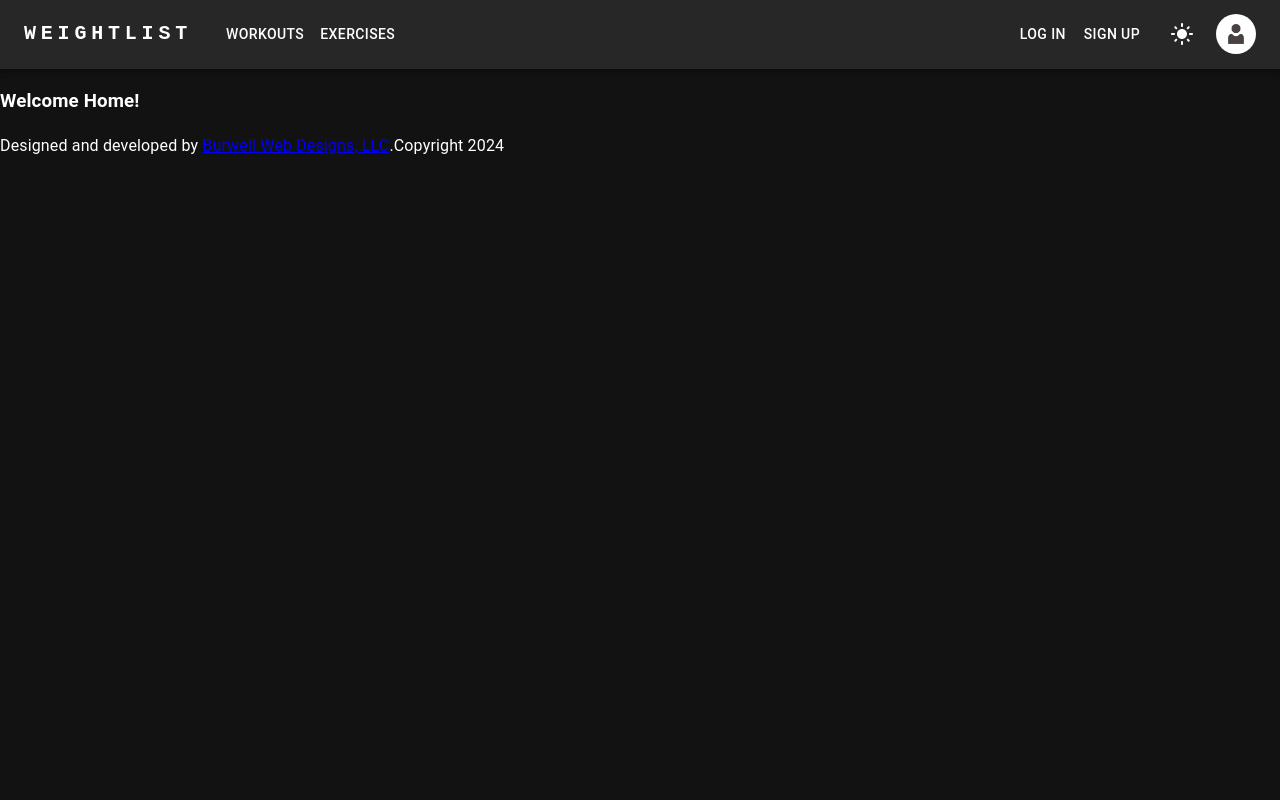
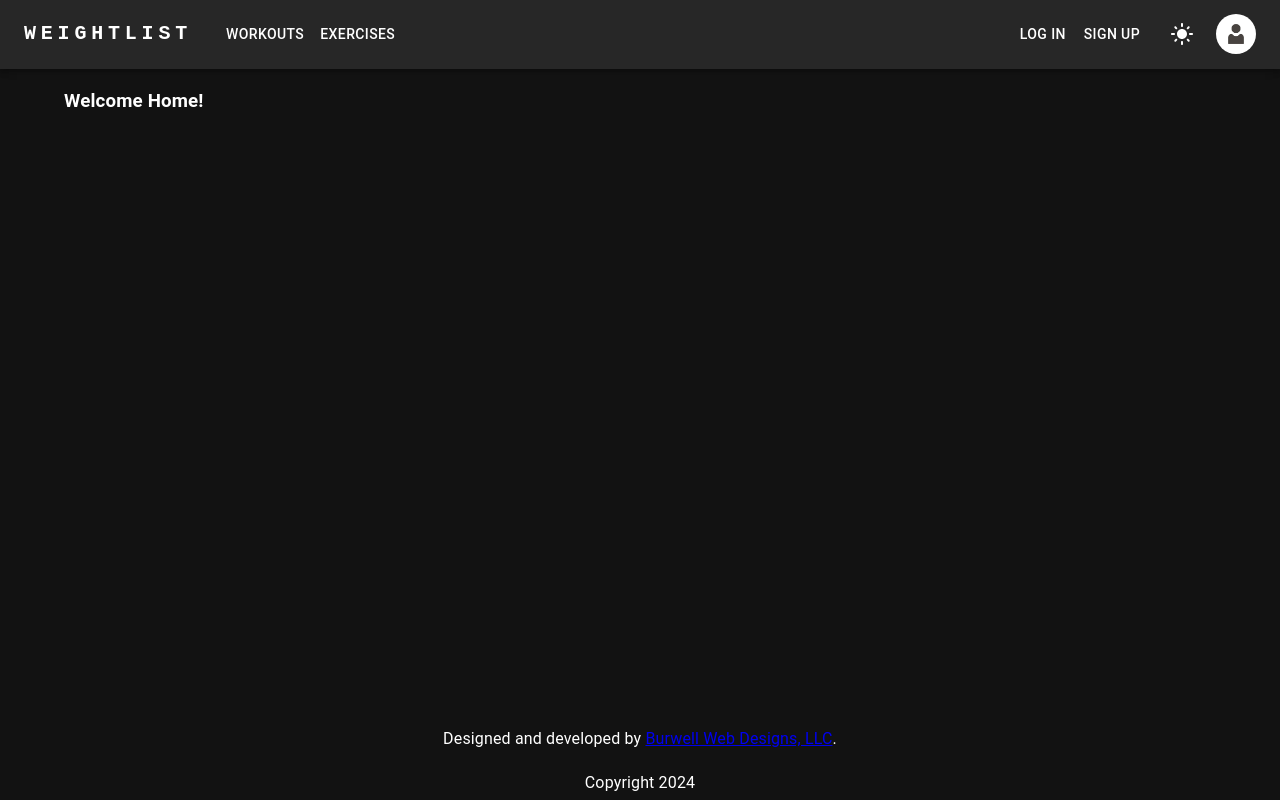
Before and after one commit to cburwell/weightlist, a React (Vite) app in the folder frontend/weightlist/: page / in a window 1280 px wide. Built offline with nearby package versions, Linux system fonts and the light colour scheme.

Commit message:
Changed pages to use MUI elements

```diff
--- a/frontend/weightlist/global.css
+++ b/frontend/weightlist/global.css
@@ -1,3 +1,7 @@
+main {
+    min-height: 80vh;
+}
+
 .spacer {
     flex-grow: 1;
 }
--- a/frontend/weightlist/src/components/footer.tsx
+++ b/frontend/weightlist/src/components/footer.tsx
@@ -1,8 +1,20 @@
+import {Box, Container} from "@mui/material";
+
 export default function Footer() {
   return (
     <footer>
-      <span>Designed and developed by <a href="burwellwebdesigns.com">Burwell Web Designs, LLC</a>.</span>
-      <span>Copyright 2024</span>
+      <Container maxWidth="xl">
+        <Box
+          display="flex"
+          flexDirection="column"
+          gap="20px"
+          justifyContent="center"
+          alignItems="center"
+        >
+          <span>Designed and developed by <a href="burwellwebdesigns.com">Burwell Web Designs, LLC</a>.</span>
+          <span>Copyright 2024</span>
+        </Box>
+      </Container>
     </footer>
   )
 }
--- a/frontend/weightlist/src/routes/__root.tsx
+++ b/frontend/weightlist/src/routes/__root.tsx
@@ -4,7 +4,7 @@ import {TanStackRouterDevtools} from '@tanstack/router-devtools'
 import Header from "../components/header";
 import Footer from "../components/footer";
 import { ThemeProvider, createTheme } from '@mui/material/styles';
-import { CssBaseline } from '@mui/material';
+import {Container, CssBaseline} from '@mui/material';
 
 export const Route = createRootRoute({
   component: RootComponent,
@@ -21,7 +21,11 @@ function RootComponent() {
     <>
       <ThemeProvider theme={theme} defaultMode="dark">
         <Header></Header>
-        <Outlet/>
+        <main>
+          <Container>
+            <Outlet />
+          </Container>
+        </main>
         <Footer></Footer>
         <TanStackRouterDevtools position="bottom-right"/>
         <CssBaseline />
--- a/frontend/weightlist/src/routes/exercises.tsx
+++ b/frontend/weightlist/src/routes/exercises.tsx
@@ -1,5 +1,6 @@
 import * as React from 'react'
 import { createFileRoute } from '@tanstack/react-router'
+import {Box} from "@mui/material";
 
 export const Route = createFileRoute('/exercises')({
   component: ExercisesComponent,
@@ -7,8 +8,8 @@ export const Route = createFileRoute('/exercises')({
 
 function ExercisesComponent() {
   return (
-    <div className="p-2">
+    <Box>
       <h3>Exercises</h3>
-    </div>
+    </Box>
   )
 }
--- a/frontend/weightlist/src/routes/index.tsx
+++ b/frontend/weightlist/src/routes/index.tsx
@@ -1,5 +1,6 @@
 import * as React from 'react'
-import { createFileRoute } from '@tanstack/react-router'
+import {createFileRoute} from '@tanstack/react-router'
+import {Box} from "@mui/material";
 
 export const Route = createFileRoute('/')({
   component: HomeComponent,
@@ -7,8 +8,8 @@ export const Route = createFileRoute('/')({
 
 function HomeComponent() {
   return (
-    <div className="p-2">
+    <Box>
       <h3>Welcome Home!</h3>
-    </div>
+    </Box>
   )
 }
--- a/frontend/weightlist/src/routes/login.tsx
+++ b/frontend/weightlist/src/routes/login.tsx
@@ -1,5 +1,6 @@
 import * as React from 'react'
 import { createFileRoute } from '@tanstack/react-router'
+import {Box} from "@mui/material";
 
 export const Route = createFileRoute('/login')({
   component: LoginComponent,
@@ -7,8 +8,8 @@ export const Route = createFileRoute('/login')({
 
 function LoginComponent() {
   return (
-    <div className="p-2">
+    <Box>
       <h3>Log in</h3>
-    </div>
+    </Box>
   )
 }
--- a/frontend/weightlist/src/routes/signup.tsx
+++ b/frontend/weightlist/src/routes/signup.tsx
@@ -1,5 +1,6 @@
 import * as React from 'react'
 import { createFileRoute } from '@tanstack/react-router'
+import {Box} from "@mui/material";
 
 export const Route = createFileRoute('/signup')({
   component: SignupComponent,
@@ -7,8 +8,8 @@ export const Route = createFileRoute('/signup')({
 
 function SignupComponent() {
   return (
-    <div className="p-2">
+    <Box>
       <h3>Sign up</h3>
-    </div>
+    </Box>
   )
 }
--- a/frontend/weightlist/src/routes/workouts.tsx
+++ b/frontend/weightlist/src/routes/workouts.tsx
@@ -1,5 +1,6 @@
 import * as React from 'react'
 import { createFileRoute } from '@tanstack/react-router'
+import {Box} from "@mui/material";
 
 export const Route = createFileRoute('/workouts')({
   component: WorkoutsComponent,
@@ -7,8 +8,8 @@ export const Route = createFileRoute('/workouts')({
 
 function WorkoutsComponent() {
   return (
-    <div className="p-2">
+    <Box>
       <h3>Workouts</h3>
-    </div>
+    </Box>
   )
 }
```
